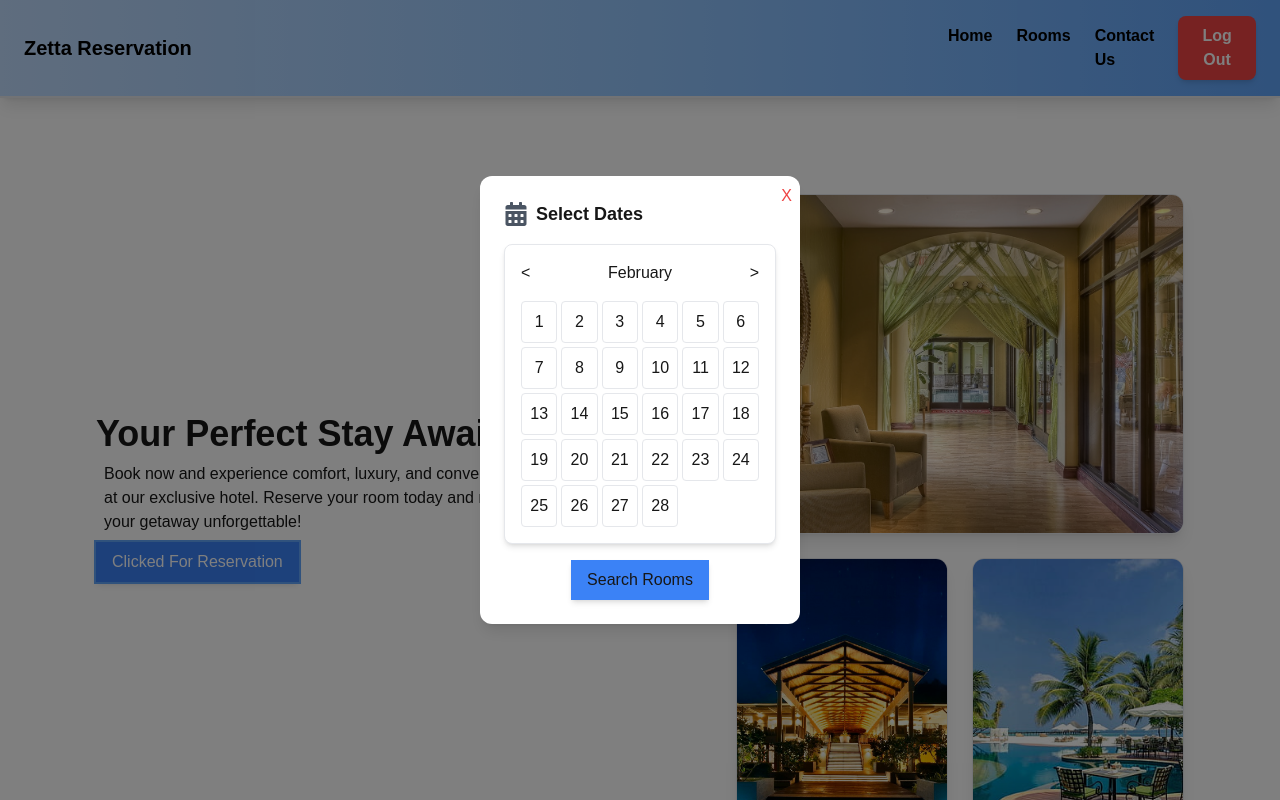
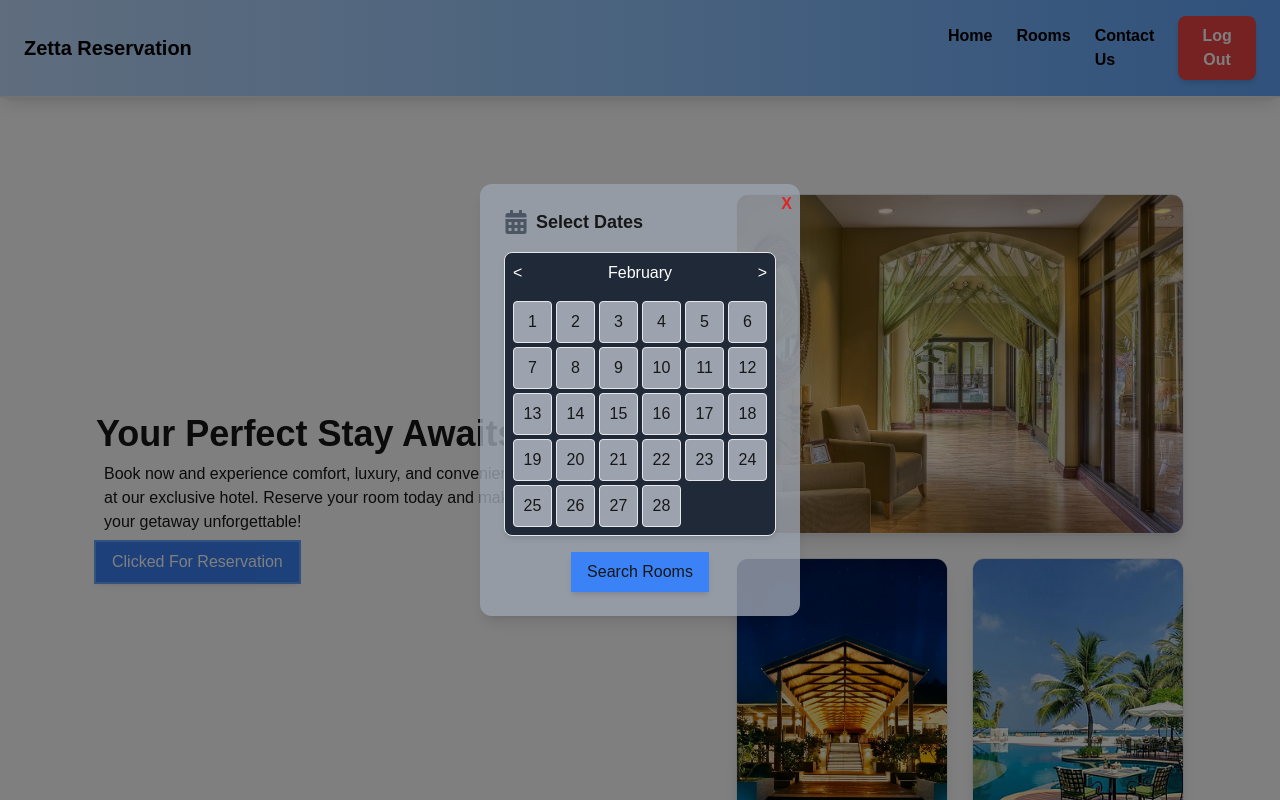
Before and after one commit to Fahim-ahmed-ifty/hotelreservation, a Next.js app: page /home in a window 1280 px wide. Both pictures are taken after a click on the button "Clicked For Reservation". Built offline with nearby package versions, Linux system fonts and the light colour scheme.

Commit message:
calendar fixed

```diff
--- a/app/components/CalendarBody.tsx
+++ b/app/components/CalendarBody.tsx
@@ -39,8 +39,8 @@ const CalendarBody = ({
 					onClick={() => onDateSelect(day)}
 					className={`p-2 border rounded ${
 						isHighlighted(day)
-							? 'bg-blue-200 line-through'
-							: 'bg-white'
+							? 'bg-blue-400 line-through'
+							: 'bg-gray-400'
 					}`}
 				>
 					{day}
--- a/app/components/CalendarHeader.tsx
+++ b/app/components/CalendarHeader.tsx
@@ -23,7 +23,7 @@ const CalendarHeader = ({
 	onMonthClick
 }: CalendarHeaderProps) => {
 	return (
-		<div className='flex justify-between items-center mb-4'>
+		<div className='flex justify-between items-center mb-4 text-white'>
 			<button onClick={() => onMonthClick((selectedMonth + 11) % 12)}>
 				&lt;
 			</button>
--- a/app/components/CalendarSearchCard.tsx
+++ b/app/components/CalendarSearchCard.tsx
@@ -47,10 +47,10 @@ const CalendarSearchCard = ({
 
 	return (
 		<div className='fixed inset-0 bg-black bg-opacity-50 flex justify-center items-center z-50'>
-			<div className='w-full sm:w-80 p-6 bg-white rounded-xl shadow-lg relative'>
+			<div className='w-full sm:w-80 p-6 bg-gray-400 bg-opacity-80 rounded-xl shadow-lg relative'>
 				<button
 					onClick={onClose}
-					className='absolute top-2 right-2 text-red-500'
+					className='absolute top-2 right-2 text-red-600 font-semibold'
 				>
 					X
 				</button>
@@ -71,14 +71,14 @@ const CalendarSearchCard = ({
 						</p>
 					)}
 					{selectedDates.length === 2 && (
-						<p>
+						<p className='text-lg font-semibold text-black'>
 							Check-in: {selectedDates[0]} <br />
 							Check-out: {selectedDates[1]}
 						</p>
 					)}
 				</div>
 				<div className='text-center mt-4'>
-					<Button onClick={handleSearch} text='Search Rooms' />
+					<Button onClick={handleSearch} text='Search Rooms' className='hover:text-white' />
 				</div>
 			</div>
 		</div>
--- a/app/components/CustomCalendar.tsx
+++ b/app/components/CustomCalendar.tsx
@@ -31,7 +31,7 @@ const CustomCalendar = ({
 	};
 
 	return (
-		<div className='p-4 bg-white rounded-lg shadow-md border'>
+		<div className='p-2 bg-gray-800 rounded-lg shadow-md border'>
 			<CalendarHeader
 				selectedMonth={selectedMonth}
 				onMonthClick={handleMonthClick}
--- /dev/null
+++ b/app/components/CustomerSay.tsx
@@ -0,0 +1,14 @@
+import React from 'react';
+
+const CustomerSay = () => {
+	return (
+		<div className='p-12 w-full min-h-screen flex flex-col'>
+			<div className='text-2xl font-bold flex justify-center items-center'>
+				What Customer Say About Us
+			</div>
+			<div className='mt-6 ml-2'>Below</div>
+		</div>
+	);
+};
+
+export default CustomerSay;
--- /dev/null
+++ b/app/components/CustomerSayCard.tsx
@@ -0,0 +1,7 @@
+import React from 'react';
+
+const CustomerSayCard = () => {
+	return <div>CustomerSayCard</div>;
+};
+
+export default CustomerSayCard;
--- a/app/components/RoomDetails.tsx
+++ b/app/components/RoomDetails.tsx
@@ -1,37 +1,43 @@
-import React from "react";
-import RoomCard from "./RoomCard";
+import React from 'react';
+import Button from './Button';
+import RoomCard from './RoomCard';
 
 const RoomDetails = () => {
 	return (
-    <div className="h-auto m-12 p-12 flex flex-col">
-      <div className="text-2xl font-bold flex justify-center items-center">
+		<div className='h-auto m-12 p-12 flex flex-col bg-blue-600 bg-opacity-20 rounded-3xl'>
+			<div className='text-2xl font-bold flex justify-center items-center'>
 				See Our Rooms
 			</div>
-      <div className="grid grid-cols-4 gap-4 mt-12">
+			<div className='grid grid-cols-4 gap-4 mt-12'>
 				<RoomCard
-          text="Deluxe Room"
-          img="/deluxroom.jpg"
-          imgalt="image of room"
-          details="Enjoy a spacious room with a king-sized bed, modern amenities, a stunning city view, and luxurious décor."
+					text='Deluxe Room'
+					img='/deluxroom.jpg'
+					imgalt='image of room'
+					details='Enjoy a spacious room with a king-sized bed, modern amenities, a stunning city view, and luxurious décor.'
 				/>
 				<RoomCard
-          text="Single Room"
-          img="/singleroom.jpg"
-          imgalt="image of room"
-          details="Perfect for solo travelers. This cozy room offers a comfortable single bed, essential amenities, and a peaceful environment."
+					text='Single Room'
+					img='/singleroom.jpg'
+					imgalt='image of room'
+					details='Perfect for solo travelers. This cozy room offers a comfortable single bed, essential amenities, and a peaceful environment.'
 				/>
 				<RoomCard
-          text="Double Room"
-          img="/doubleroom.jpg"
-          imgalt="image of room"
-          details="Ideal for couples or friends, featuring two single beds, elegant décor, and all the comforts for a relaxing stay."
+					text='Double Room'
+					img='/doubleroom.jpg'
+					imgalt='image of room'
+					details='Ideal for couples or friends, featuring two single beds, elegant décor, and all the comforts for a relaxing stay.'
 				/>
 				<RoomCard
-          text="Honeymoon Suite"
-          img="/hms.jpg"
-          imgalt="image of room"
-          details="Celebrate your special occasion in our Honeymoon Suite. It includes a king-sized bed, a romantic ambiance, and a private balcony with a breathtaking view."
+					text='Honeymoon Suite'
+					img='/hms.jpg'
+					imgalt='image of room'
+					details='Celebrate your special occasion in our Honeymoon Suite. It includes a king-sized bed, a romantic ambiance, and a private balcony with a breathtaking view.'
 				/>
+				<div className=''>
+					<Button text='See all our rooms' className='hover:text-white'
+					bgColor='bg-orange-400'
+					textColor='text-black' />
+				</div>
 			</div>
 		</div>
 	);
--- a/app/home/page.tsx
+++ b/app/home/page.tsx
@@ -1,5 +1,6 @@
 import React from 'react';
 import AboutUs from '../components/AboutUs';
+import CustomerSay from '../components/CustomerSay';
 import Footer from '../components/Footer';
 import Hero from '../components/Hero';
 import Navbar from '../components/Navbar';
@@ -12,6 +13,7 @@ const page = () => {
 			<Hero />
 			<AboutUs />
 			<RoomDetails />
+			<CustomerSay />
 			<Footer />
 		</div>
 	);
```
Lines whose indentation alone changed are shown as unchanged.
